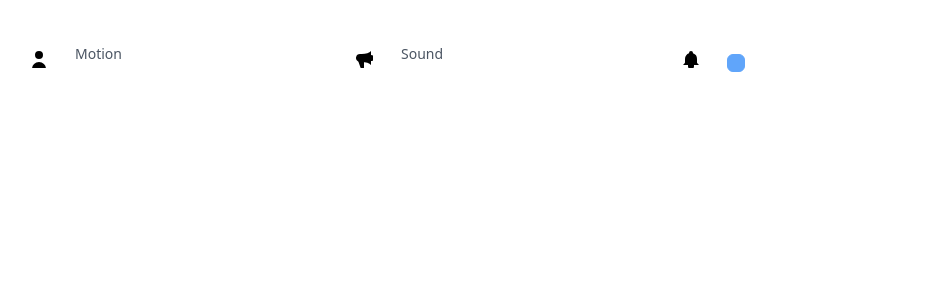
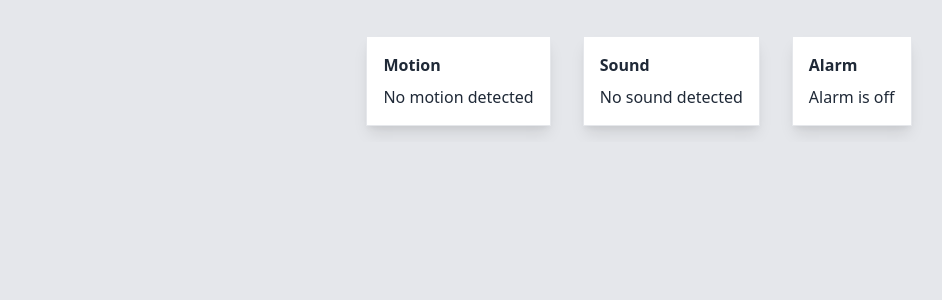
Before and after one commit to ItzLue/34338-Webserver, a React (Create React App) app in the folder frontend/: page / in a window 1280 px wide. Shown: the top 300 px of the page, without its empty margins (1-943 px from the left). Built offline with nearby package versions, Linux system fonts and the light colour scheme.

Commit message:
Update css class card

```diff
--- a/frontend/package.json
+++ b/frontend/package.json
@@ -49,5 +49,6 @@
       "last 1 firefox version",
       "last 1 safari version"
     ]
-  }
+  },
+  "proxy": "http://localhost:5000/"
 }
--- a/frontend/src/App.tsx
+++ b/frontend/src/App.tsx
@@ -7,6 +7,8 @@ function App() {
     const [alarm, SetAlarm] = useState();
     const [toggle, SetToggle] = useState();
 
+
+
     useEffect(() => {
         axios.get("http://localhost:5000/?motion",).then(res => SetMotion(res.data.motion));
         axios.get("http://localhost:5000/?sound",).then(res => SetSound(res.data.sound));
@@ -14,69 +16,42 @@ function App() {
         axios.get("http://localhost:5000/?toggle",).then(res => SetToggle(res.data.toggle));
     }, []);
 
+
+    // Want to use async/await? Add the `async` keyword to your outer function/method.
+    async function getData() {
+        try {
+            const response = await axios.get('/user?ID=12345');
+            console.log(response);
+        } catch (error) {
+            console.error(error);
+        }
+    }
+
     console.log(motion);
     console.log(sound);
     console.log(alarm);
     console.log(toggle);
 
     return (
-        <div className="py-5">
+        <div className="py-5 bg-gray-200 text-gray-800 min-h-full">
             <main className="h-full overflow-y-auto">
-                <div className="container mx-auto grid">
-                    <div className="grid gap-6 mb-8 md:grid-cols-2 xl:grid-cols-4">
-                        <div className="flex items-center p-4 bg-white rounded-lg shadow-xs dark:bg-gray-800">
-                            <div
-                                className="p-3 mr-4 text-orange-500 bg-orange-100 rounded-full dark:text-orange-100 dark:bg-orange-500">
-                                <svg className="w-5 h-5" fill="currentColor" viewBox="0 0 20 20">
-                                    <path
-                                        d="M16 7a4 4 0 11-8 0 4 4 0 018 0zM12 14a7 7 0 00-7 7h14a7 7 0 00-7-7z"/>
-                                </svg>
-                            </div>
-                            <div>
-                                <p className="mb-2 text-sm font-medium text-gray-600 dark:text-gray-400">
-                                    Motion
-                                </p>
-                                <p className="text-lg font-semibold text-gray-700 dark:text-gray-200">
-                                    {motion}
-                                </p>
-                            </div>
-                        </div>
-                        <div className="flex items-center p-4 bg-white rounded-lg shadow-xs dark:bg-gray-800">
-                            <div
-                                className="p-3 mr-4 text-orange-500 bg-orange-100 rounded-full dark:text-orange-100 dark:bg-orange-500">
-                                <svg className="w-5 h-5" fill="currentColor" viewBox="0 0 20 20">
-                                    <path
-                                        d="M11 5.882V19.24a1.76 1.76 0 01-3.417.592l-2.147-6.15M18 13a3 3 0 100-6M5.436 13.683A4.001 4.001 0 017 6h1.832c4.1 0 7.625-1.234 9.168-3v14c-1.543-1.766-5.067-3-9.168-3H7a3.988 3.988 0 01-1.564-.317z"/>
-                                </svg>
-                            </div>
-                            <div>
-                                <p className="mb-2 text-sm font-medium text-gray-600 dark:text-gray-400">
-                                    Sound
-                                </p>
-                                <p className="text-lg font-semibold text-gray-700 dark:text-gray-200">
-                                    {sound}
-                                </p>
-                            </div>
-                        </div>
-                            <div className="flex items-center p-4 bg-white rounded-lg shadow-xs dark:bg-gray-800">
-                                <div
-                                    className=" inline p-3 mr-4 text-teal-500 bg-teal-100 rounded-full dark:text-teal-100 dark:bg-teal-500">
-                                    <svg className="w-5 h-5" fill="currentColor" viewBox="0 0 20 20">
-                                        <path fillRule="evenodd"
-                                              d="M15 17h5l-1.405-1.405A2.032 2.032 0 0118 14.158V11a6.002 6.002 0 00-4-5.659V5a2 2 0 10-4 0v.341C7.67 6.165 6 8.388 6 11v3.159c0 .538-.214 1.055-.595 1.436L4 17h5m6 0v1a3 3 0 11-6 0v-1m6 0H9"
-                                              clipRule="evenodd"/>
-                                    </svg>
-                                </div>
-                                <div>
-                                    <button className="rounded-md border border-blue-400 px-2 py-2 bg-blue-400"> {toggle}
-                                    </button>
-                                </div>
-                            </div>
-                        </div>
+                <div className="flex container content-center justify-center mx-auto">
+                    <div className="card">
+                        <p className="font-bold font-xl pb-2">Motion</p>
+                        <p>{motion ? 'Motion detected' : 'No motion detected'}</p>
                     </div>
+                    <div className="card">
+                        <p className="font-bold font-xl pb-2">Sound</p>
+                        <p>{sound ? sound : 'No sound detected'}</p>
+                    </div>
+                    <div className="card">
+                        <p className="font-bold font-xl pb-2">Alarm</p>
+                        <p>{alarm ? 'Alarm is activated': 'Alarm is off'}</p>
+                    </div>
+                </div>
             </main>
         </div>
-);
+    );
 }
 
 export default App;
--- a/frontend/src/styles/tailwind.css
+++ b/frontend/src/styles/tailwind.css
@@ -12,3 +12,7 @@
 /* Stop purging. */
 
 /* Your own custom utilities */
+
+.card {
+    @apply border border-2 border-gray-200 shadow-lg px-4 py-4 mx-4 my-4 bg-white min-w-min;
+}
```
Also changed, not shown: 2 other files (tests, documents, lock files or other folders).
